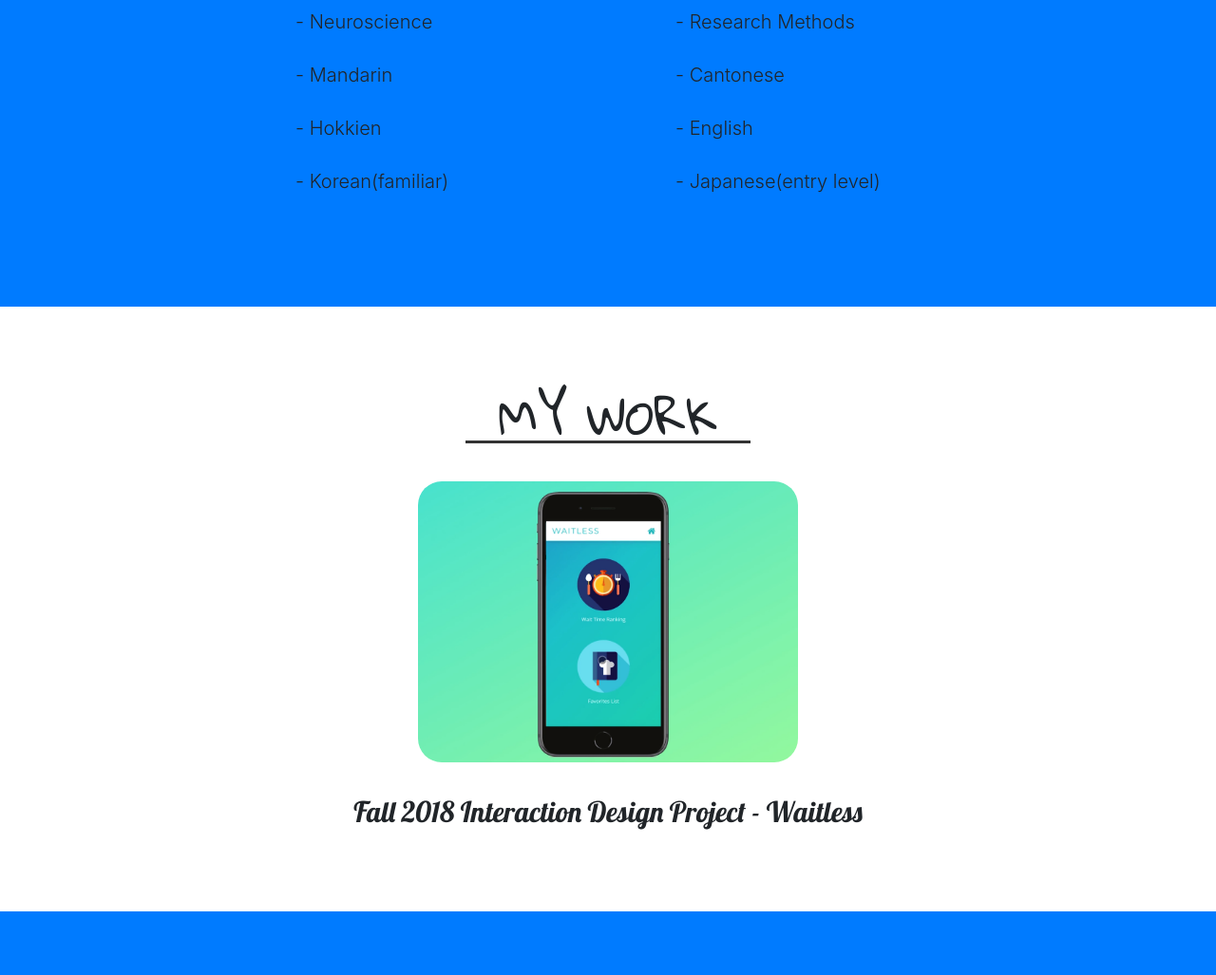
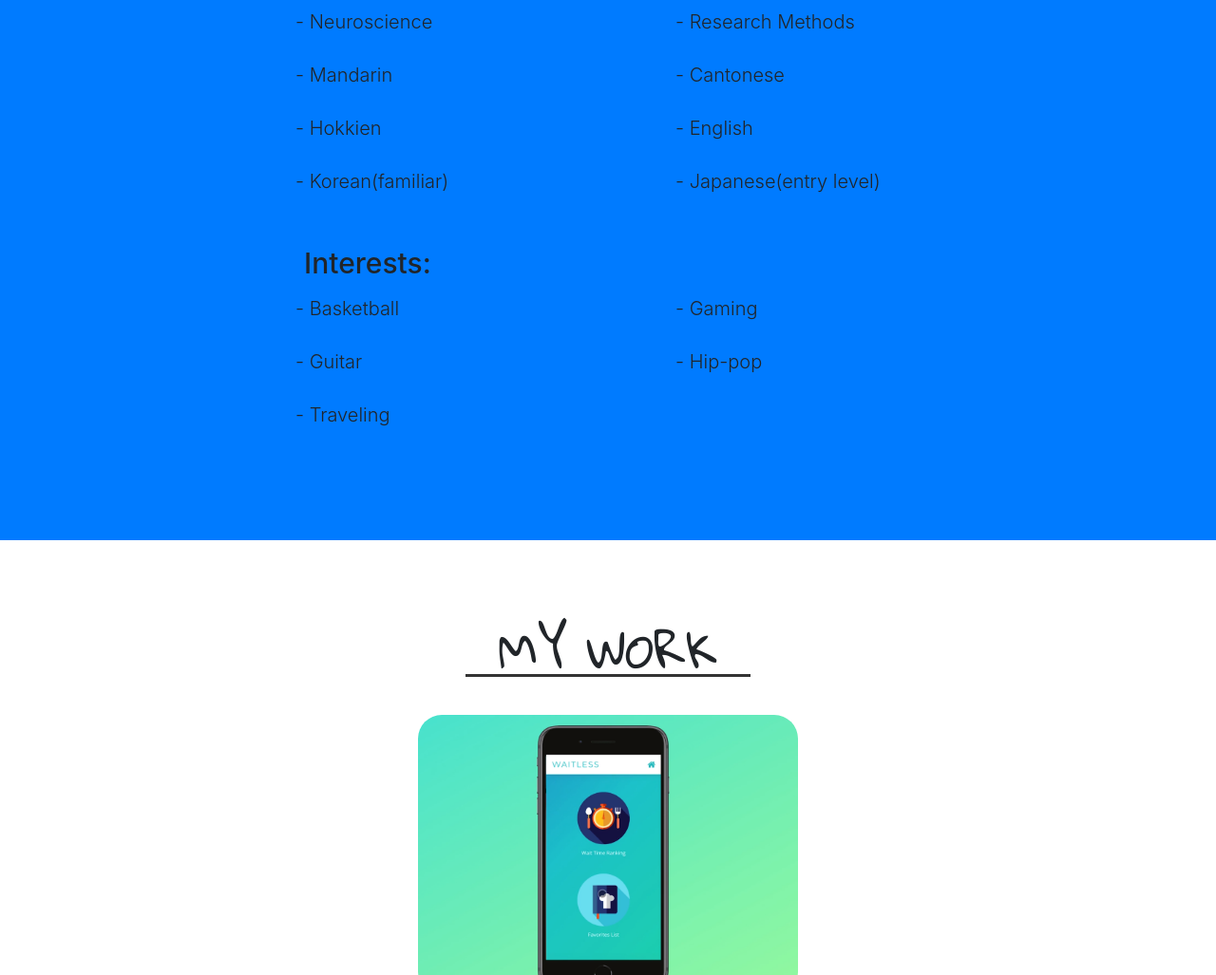
Before and after one commit to WayGold/Portfolio, a website with bundled scripts: page index.html in a window 1280 px wide. Shown: the part 2373-3400 px from the top of the page at 95% size. Built offline with nearby package versions, Linux system fonts and the light colour scheme; a web font is replaced by a local one.

Commit message:
add interests

```diff
--- a/index.html
+++ b/index.html
@@ -260,6 +260,26 @@
               </div>
           </div>
 
+          <div style="clear: both; padding-top: 30px">
+            <h2 style="font-size: 30px;">Interests:<h2>
+              <div>
+                <div class="w-col">
+                  <p class="lead" style="margin-left: -10px;">- Basketball</p>
+                </div>
+                <div class="w-col">
+                  <p class="lead" style="margin-left: -10px;">- Gaming</p>
+                </div>
+                <div class="w-col">
+                  <p class="lead" style="margin-left: -10px;">- Guitar</p>
+                </div>
+                <div class="w-col">
+                  <p class="lead" style="margin-left: -10px;">- Hip-pop</p>
+                </div>
+                <div class="w-col">
+                  <p class="lead" style="margin-left: -10px;">- Traveling</p>
+                </div>
+              </div>
+          </div>
         </div>
 
     </section>
```
